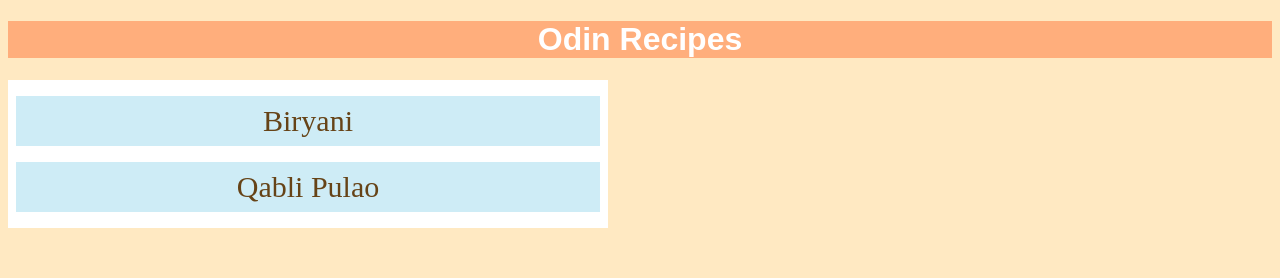
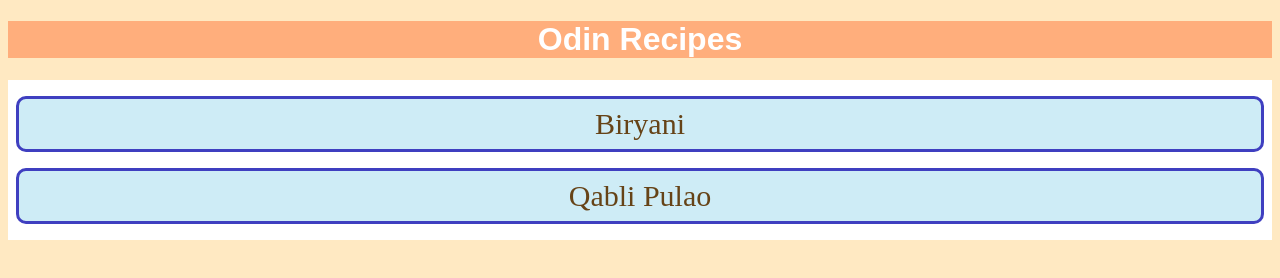
Before and after one commit to haris-sohail/odin-recipes, a plain HTML site: page index.html in a window 1280 px wide. Drawn offline with Linux system fonts and the light colour scheme.

Commit message:
Add css to li and ul

```diff
--- a/style.css
+++ b/style.css
@@ -18,7 +18,7 @@ body{
 .list{
     display: inline-block;
     background-color: rgb(255, 255, 255);
-    width: 600px;
+    width: 100%;
     margin: 0 auto;
     list-style-type: none;
     padding-left: 0;
@@ -26,6 +26,8 @@ body{
 
 li{
     background-color: rgb(206, 236, 246);
+    border: 3px solid rgb(63, 63, 192);
+    border-radius: 10px;
     margin: 16px 8px;
     text-align: center;
 }
```
